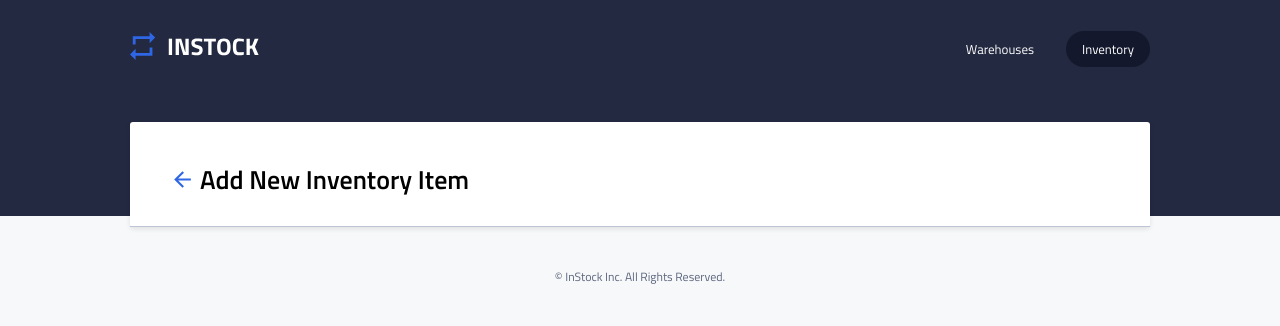
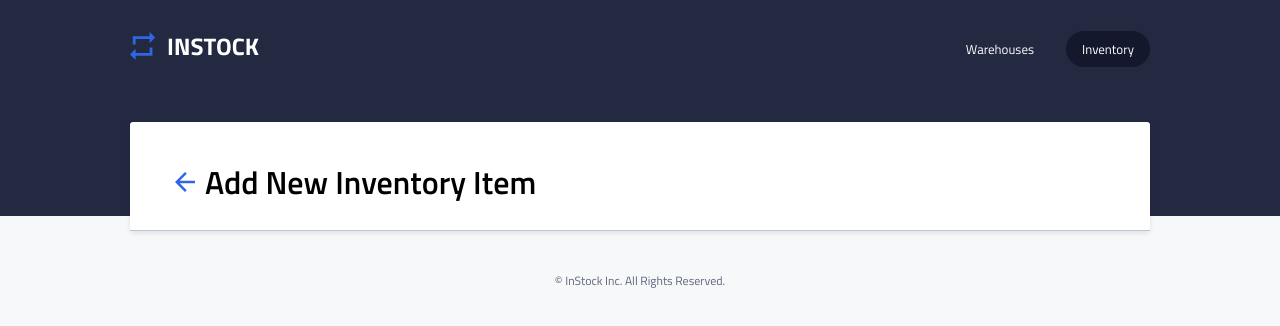
Before and after one commit to olivia-onuk/instock-full-stack-attack, a React (Vite) app: page /inventory/add in a window 1280 px wide. Shown: the top 326 px of the page. Built offline with nearby package versions, Linux system fonts and the light colour scheme.

Commit message:
fixed the arrow styling

```diff
--- a/src/components/FormHero/FormHero.jsx
+++ b/src/components/FormHero/FormHero.jsx
@@ -5,7 +5,7 @@ import "./FormHero.scss";
 function FormHero({ title }) {
   return (
     <div className="form-hero">
-      <Link to="/inventory/add">
+      <Link to="/inventory" className="form-hero__link">
         <img src={arrowBackIcon} alt="backarrow" className="form-hero__arrow" />
       </Link>
       <h1 className="form-hero__title">{title}</h1>
--- a/src/components/FormHero/FormHero.scss
+++ b/src/components/FormHero/FormHero.scss
@@ -12,14 +12,32 @@
   justify-content: start;
   align-items: start;
 
+  @include tablet {
+    align-items: center;
+  }
+
   &__title {
     font-size: 26px;
     line-height: 36px;
     padding-left: 5px;
+
+    @include desktop {
+      font-size: 32px;
+      line-height: 40px;
+    }
   }
 
   &__arrow {
     padding-top: 5px;
     min-height: 30px;
+
+    @include tablet {
+      padding-top: 0px;
+    }
+  }
+
+  &__link{
+    display: flex;
+    justify-content: center;
   }
 }
```
